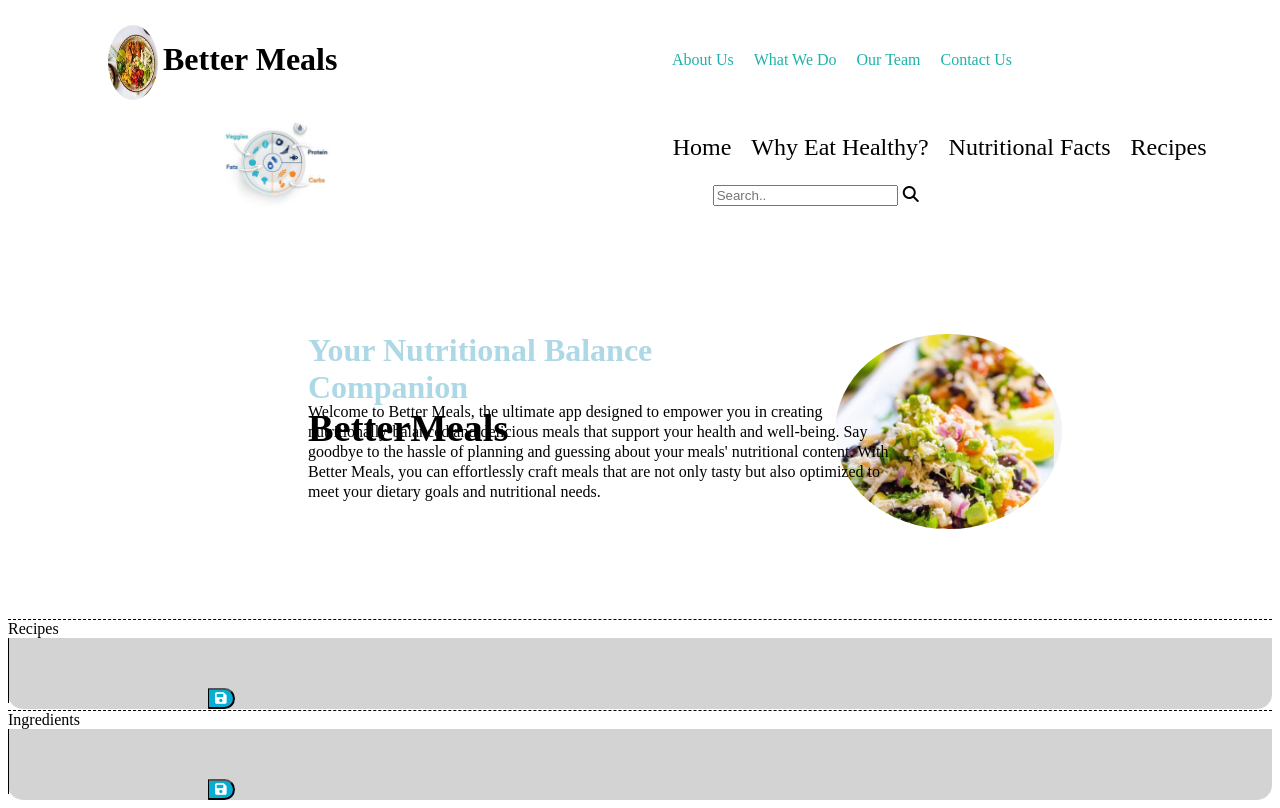
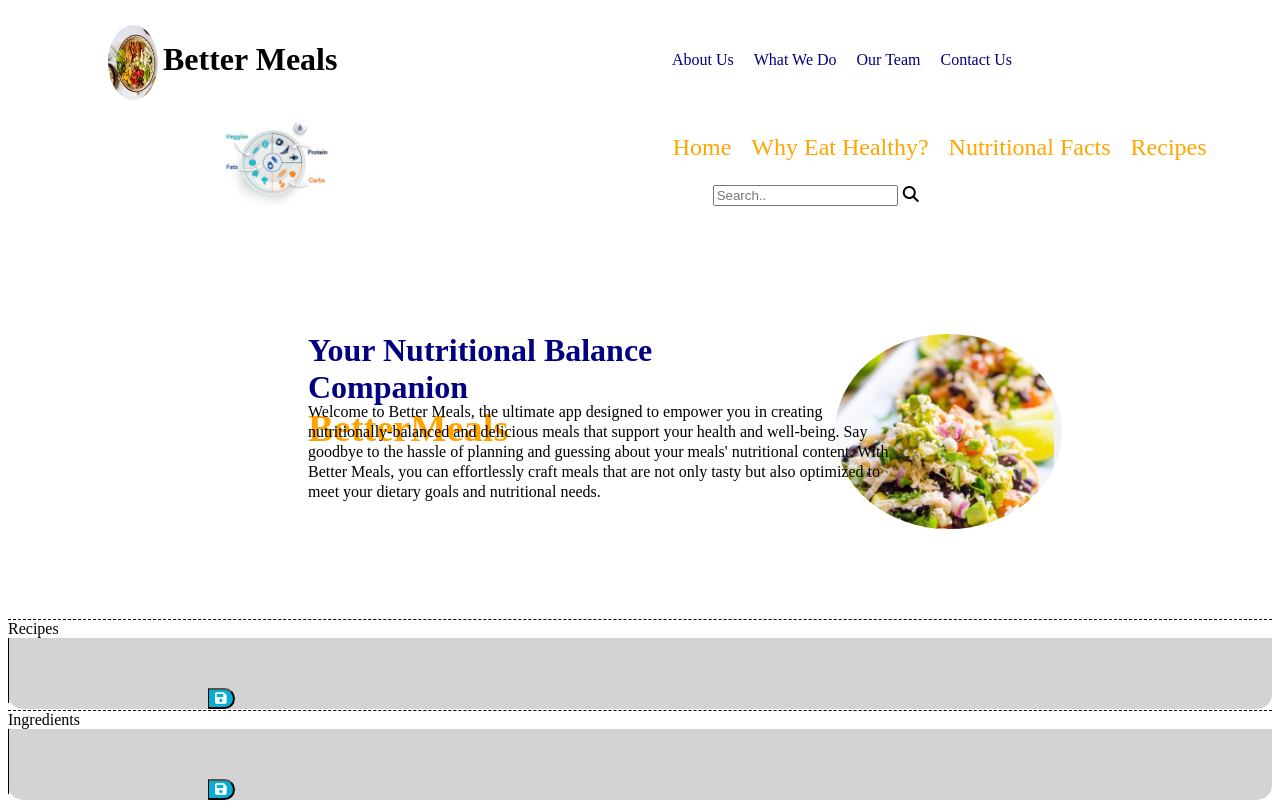
Before and after one commit to ToussaintG1/better-meals, a plain HTML site: page index.html in a window 1280 px wide. Drawn offline with Linux system fonts and the light colour scheme.

Commit message:
edit css

```diff
--- a/assets/style.css
+++ b/assets/style.css
@@ -16,7 +16,7 @@
   margin-right: 250px;
 }
 .top-nav1 a {
-    color: lightseagreen;
+    color: navy;
     text-decoration: none;
 }
 
@@ -24,7 +24,7 @@
   margin-left: 250px;
 }
 .top-nav2 a {
-    color: Black;
+    color: orange;
     text-decoration: none;
 }
 
@@ -35,7 +35,7 @@
   }
 
   .top-nav1 li {
-    color: lightseagreen;
+    color: navy;
     float: left;
     margin: 10px;
   }
@@ -153,7 +153,7 @@
   }
 
   span {
-    color: black;
+    color: orange;
     font-size: larger;
     font-weight: bolder;
   }
@@ -172,7 +172,7 @@
   .main-header h1 {
     display: inline-block;
     margin-bottom: 11%;
-    color: lightblue;
+    color: navy;
     width: 800px;
   }
   .main-description {
```
